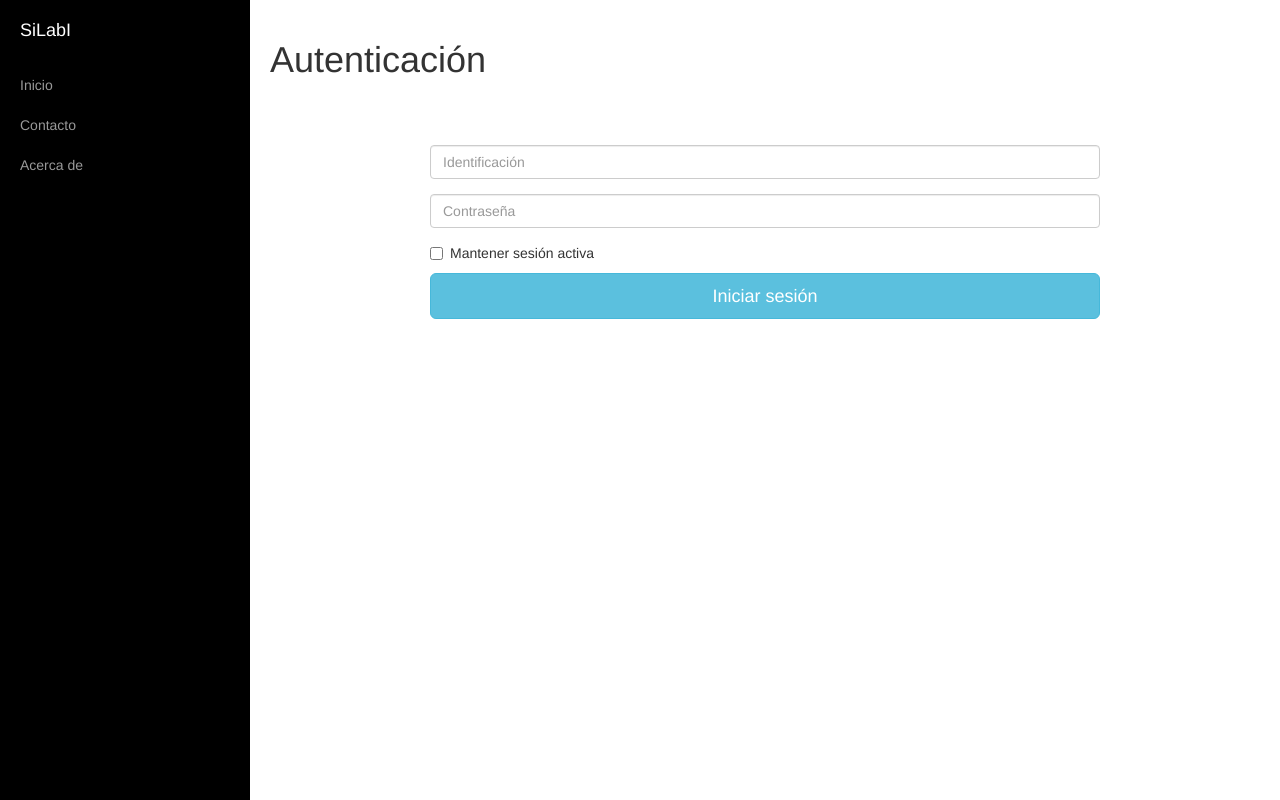
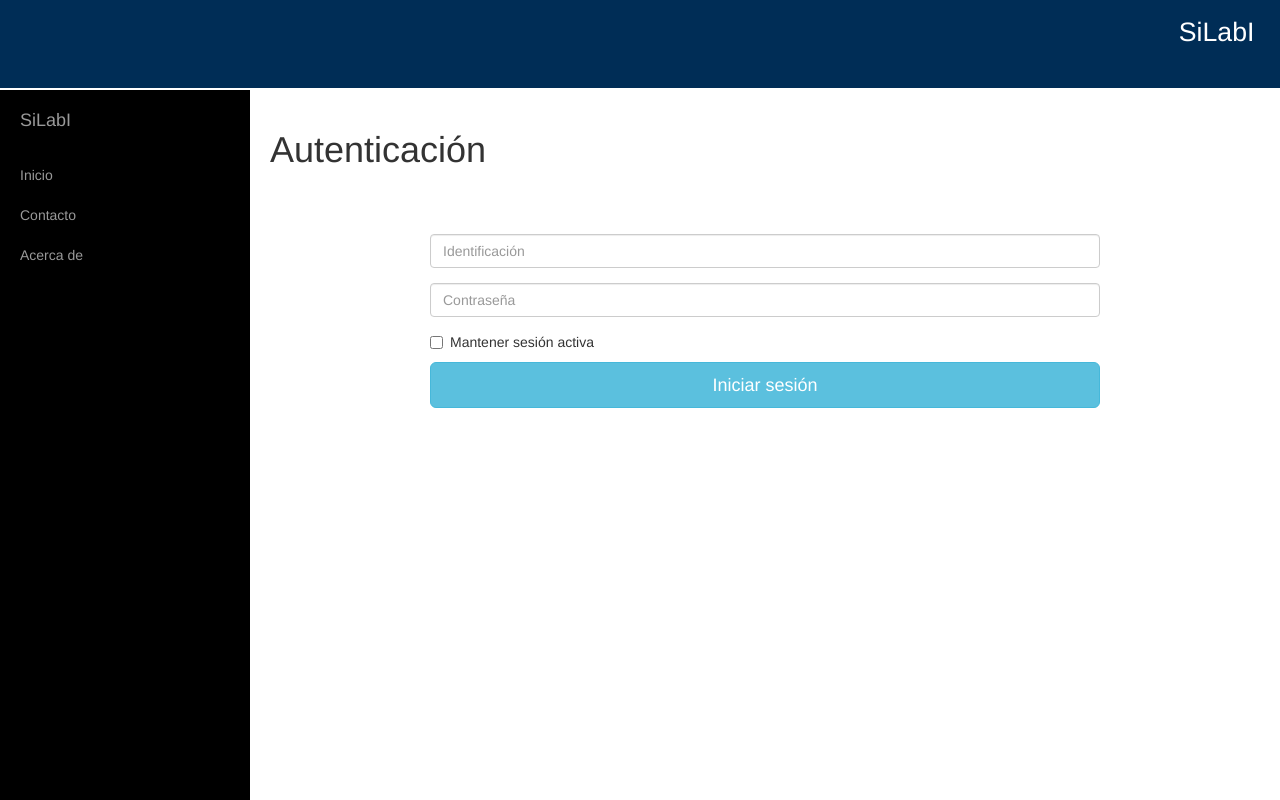
Before and after one commit to jags9415/SiLabI, a website: page frontend/app/index.html in a window 1280 px wide. Drawn offline with nearby package versions, Linux system fonts and the light colour scheme; some packages are replaced by stand-ins of ours; files that its build step writes are made by us from their sources.

Commit message:
Header implemented without the logo image.

```diff
--- a/frontend/app/index.html
+++ b/frontend/app/index.html
@@ -23,8 +23,12 @@
 
     <!-- Add your site or application content here -->
 
+    <div class="silabiHeader">
+        <p class="title"> SiLabI </p>
+    </div>
 
-    <div ng-view></div>
+
+    <div class="content-box" ng-view></div>
     </div>
 
 
--- a/frontend/app/styles/main.css
+++ b/frontend/app/styles/main.css
@@ -8,6 +8,13 @@
 body {
   padding: 0;
   height: 100%;
+}
+
+.title
+{
+  font-family: @import url(http://fonts.googleapis.com/css?family=Lato:700);
+  font-size: 20pt;
+  color: white;
 }
 
 /* Everything but the jumbotron gets side spacing for mobile first views */
@@ -60,6 +67,27 @@ body {
   margin-top: 28px;
 }
 
+.silabiHeader
+{
+  width: 100%;
+  height: 11%;
+  padding-top: 1%;
+  padding-bottom: 1%;
+  position: fixed;
+  background-color: rgb(0, 45, 86);
+}
+
+.content-box
+{
+  padding-top: 7%;
+}
+
+.silabiHeader > p
+{
+  text-align: right;
+  padding-right: 2%;
+}
+
 /* Responsive: Portrait tablets and up */
 @media screen and (min-width: 768px) {
   .container {
```
Also changed, not shown: 1 other file.
